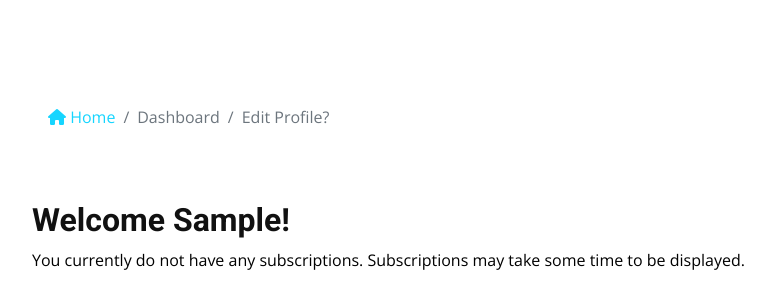
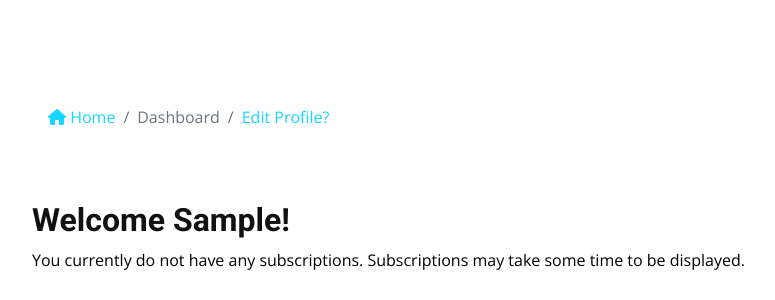
Before and after one commit to Okpara007/buzz4less, a Django app: page /accounts/dashboard/ in a window 1280 px wide. Shown: the part 235-535 px from the top of the page, without its empty margins (50-825 px from the left). Run offline with Django 5.2, Linux system fonts and the light colour scheme; the visitor is signed in with stand-in values (Sample User, id 1); data that the repository does not hold is empty; some libraries are stand-ins or nearby versions.

Commit message:
profile link color

```diff
--- a/templates/accounts/dashboard.html
+++ b/templates/accounts/dashboard.html
@@ -60,7 +60,7 @@
                         <i style="color: #16d5ff;" class="fas fa-home"></i> Home</a>
                 </li>
                 <li class="breadcrumb-item active"> Dashboard</li>
-                <li class="breadcrumb-item edit-profile"> <a style="color: #6c757d;" href="{% url 'profile' %}">Edit Profile?</a></li>
+                <li class="breadcrumb-item edit-profile"> <a href="{% url 'profile' %}">Edit Profile?</a></li>
             </ol>
         </nav>
     </div>
```
